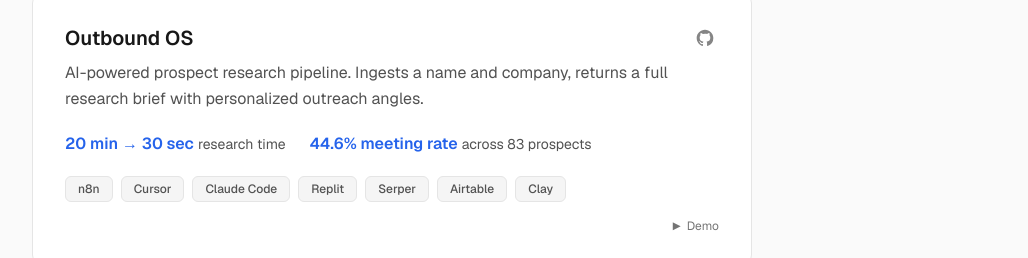
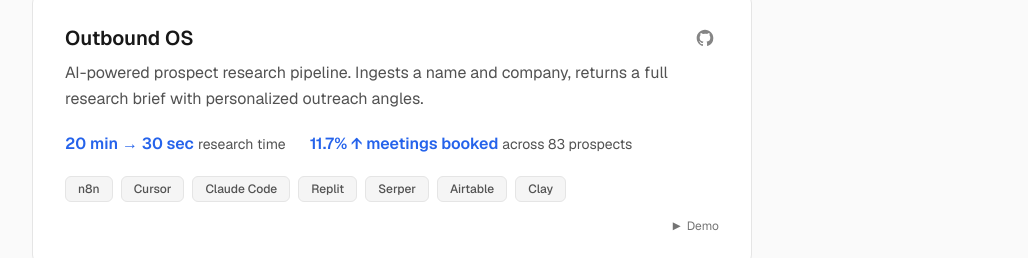
Before and after one commit to BrianJoseph671/Portfolio, a React (Vite) app in the folder Portoflio/: page / in a window 1280 px wide. Shown: the part 439-697 px from the top of the page, without its empty margins (248-1276 px from the left). Built offline with nearby package versions, Linux system fonts and the light colour scheme.

Commit message:
fixed numbers

```diff
--- a/Portoflio/src/App.jsx
+++ b/Portoflio/src/App.jsx
@@ -105,7 +105,7 @@
                   <span className="theme-text-muted text-sm ml-1">research time</span>
                 </div>
                 <div>
-                  <span className="theme-accent font-semibold">44.6% meeting rate</span>
+                  <span className="theme-accent font-semibold">11.7% ↑ meetings booked</span>
                   <span className="theme-text-muted text-sm ml-1">across 83 prospects</span>
                 </div>
               </div>
```
